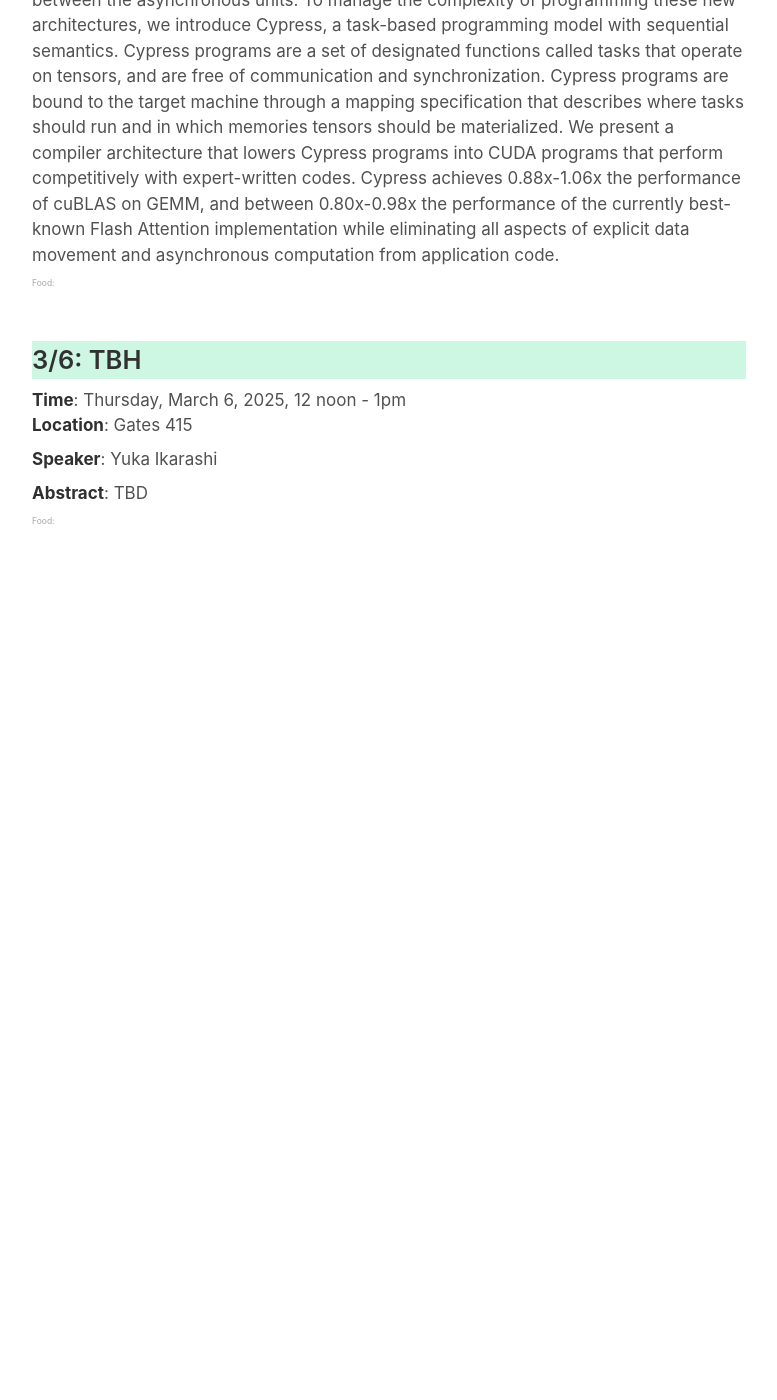
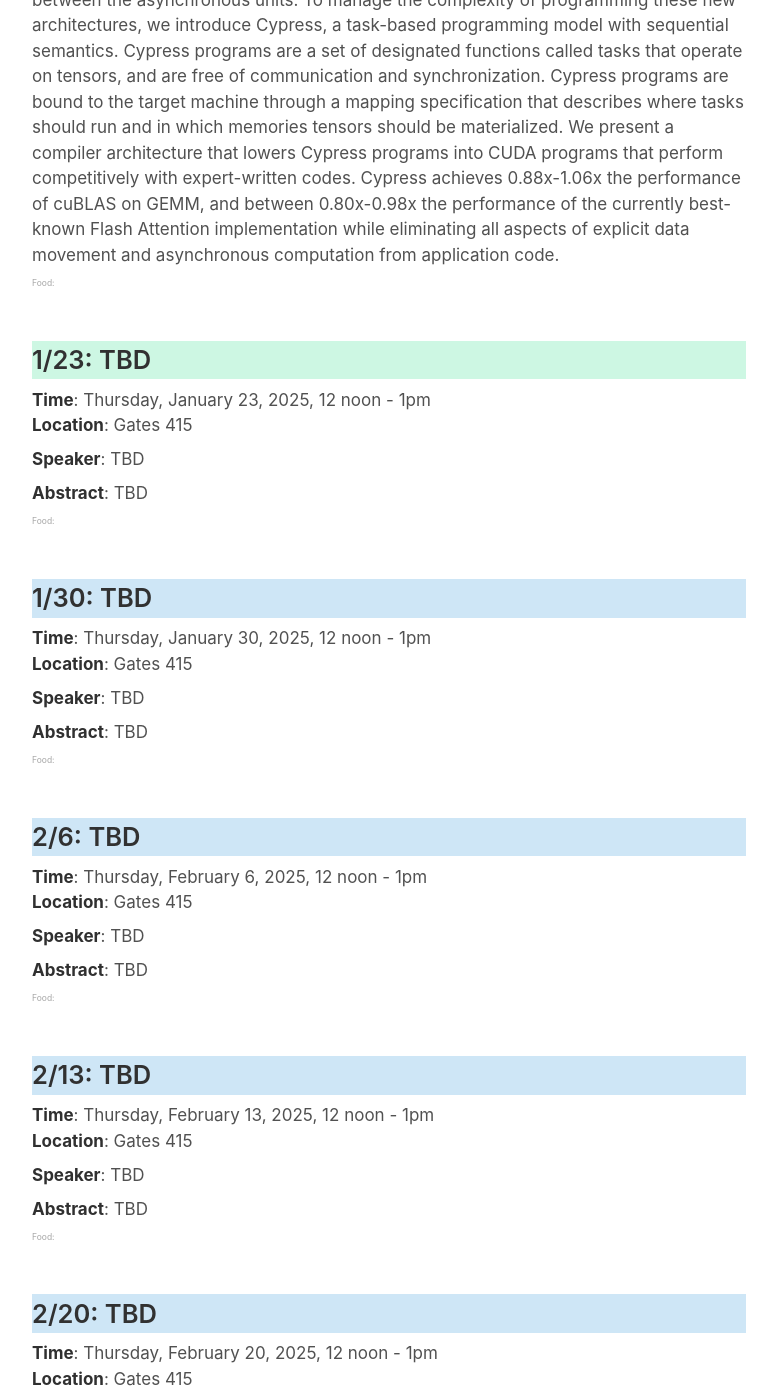
Before and after one commit to software-research-lunch/software-research-lunch.github.io, a Jekyll site: the page built from index.html, in a window 1280 px wide and 1400 px high, scrolled down 1108 px. Shown: the whole window, without its empty margins (251-1028 px from the left). Built offline with Jekyll 4.4.1, drawn with Linux system fonts in a browser that asks for light colours; before the commit the page ends 1738 px from its top, so only the background shows below that; some of the changed text lies outside the part shown.

Commit message:
_data: prefill some schedule entries

```diff
--- a/_data/schedule.yml
+++ b/_data/schedule.yml
@@ -59,10 +59,50 @@ all aspects of explicit data movement and asynchronous computation from applicat
       title: "Cypress: Task-Based Tensor Computations on Modern GPUs"
       speaker: "Rohan Yadav"
       bio: "Rohan Yadav is a fifth year PhD student working with Alex Aiken and Fredrik Kjolstad. He is interested in programming languages."
+    - date: "2025-1-23"
+      abstract: "TBD"
+      title: "TBD"
+      speaker: "TBD"
+      bio: "TBD"
+    - date: "2025-1-30"
+      abstract: "TBD"
+      title: "TBD"
+      speaker: "TBD"
+      bio: "TBD"
+    - date: "2025-2-6"
+      abstract: "TBD"
+      title: "TBD"
+      speaker: "TBD"
+      bio: "TBD"
+    - date: "2025-2-13"
+      abstract: "TBD"
+      title: "TBD"
+      speaker: "TBD"
+      bio: "TBD"
+    - date: "2025-2-20"
+      abstract: "TBD"
+      title: "TBD"
+      speaker: "TBD"
+      bio: "TBD"
+    - date: "2025-2-27"
+      abstract: "TBD"
+      title: "TBD"
+      speaker: "TBD"
+      bio: "TBD"
     - date: "2025-3-6"
       abstract: "TBD"
-      title: "TBH"
+      title: "TBD"
       speaker: "Yuka Ikarashi"
+      bio: "TBD"
+    - date: "2025-3-13"
+      abstract: "TBD"
+      title: "TBD"
+      speaker: "TBD"
+      bio: "TBD"
+    - date: "2025-3-20"
+      abstract: "TBD"
+      title: "TBD"
+      speaker: "TBD"
       bio: "TBD"
 
 
```
